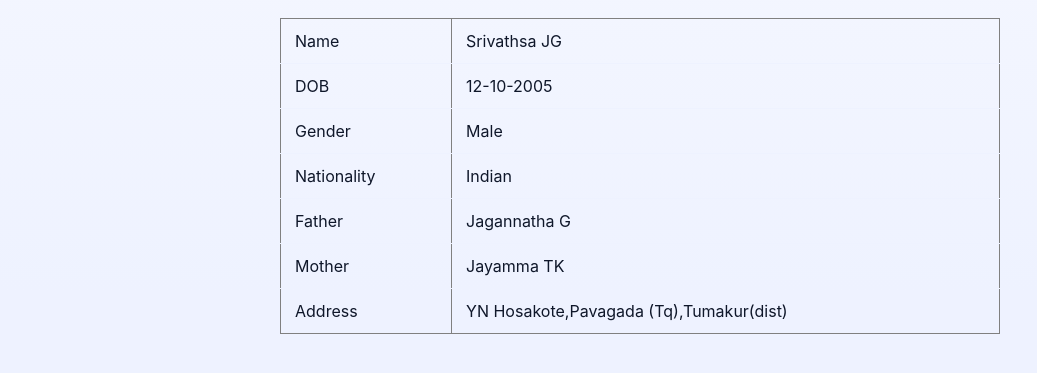
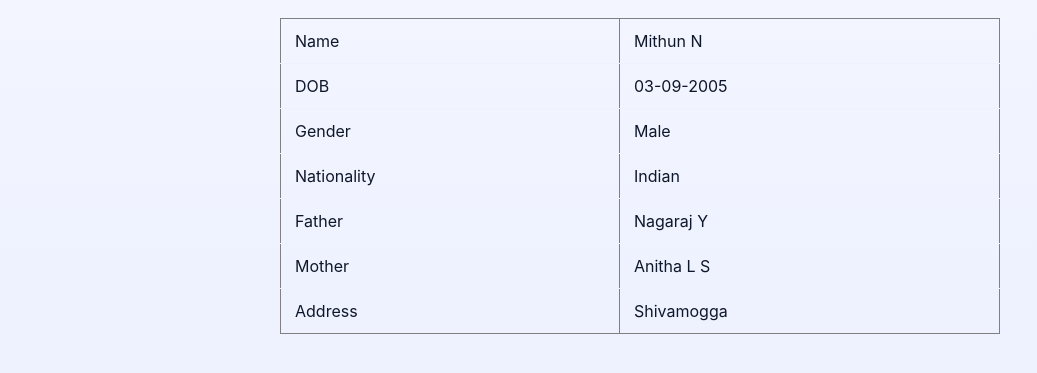
Before and after one commit to mithunnsmg/mywebsite, a plain HTML site: page biodata.html in a window 1280 px wide. Shown: the part 189-562 px from the top of the page, without its empty margins (0-1037 px from the left). Drawn offline with Linux system fonts and the light colour scheme.

Commit message:
Add files via upload

```diff
--- a/biodata.html
+++ b/biodata.html
@@ -21,11 +21,11 @@
     <tbody>
     <tr>
         <td>Name</td>
-        <td>Srivathsa JG</td>
+        <td>Mithun N</td>
     </tr>
     <tr>
         <td>DOB</td>
-        <td>12-10-2005</td>
+        <td>03-09-2005</td>
     </tr>
     <tr>
         <td>Gender</td>
@@ -37,15 +37,15 @@
     </tr>
     <tr>
         <td>Father</td>
-        <td>Jagannatha G</td>
+        <td>Nagaraj Y</td>
     </tr>
     <tr>
         <td>Mother</td>
-        <td>Jayamma TK</td>
+        <td>Anitha L S</td>
     </tr>
     <tr>
         <td>Address</td>
-        <td>YN Hosakote,Pavagada (Tq),Tumakur(dist)</td>
+        <td>Shivamogga</td>
     </tr>
     </tbody>
     </table>
```
